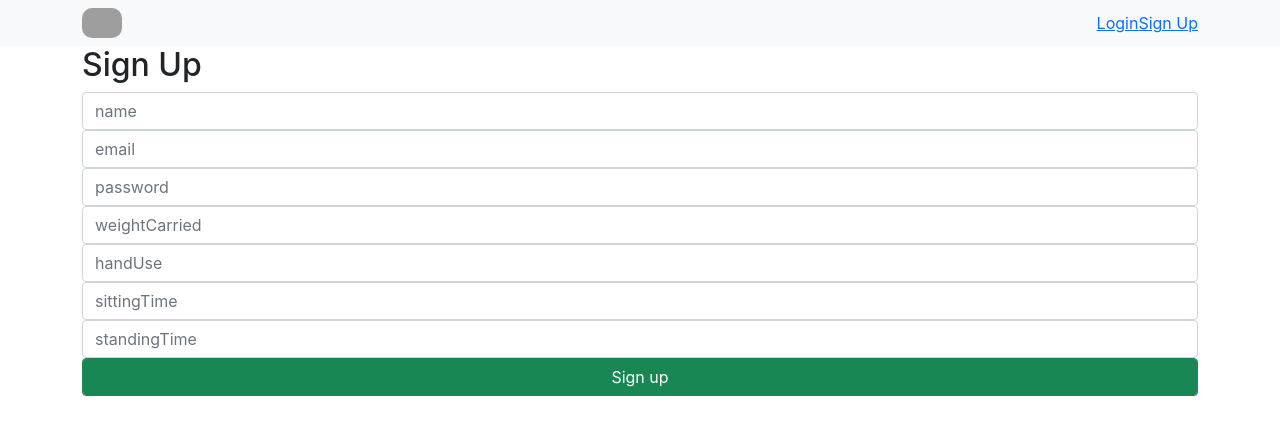
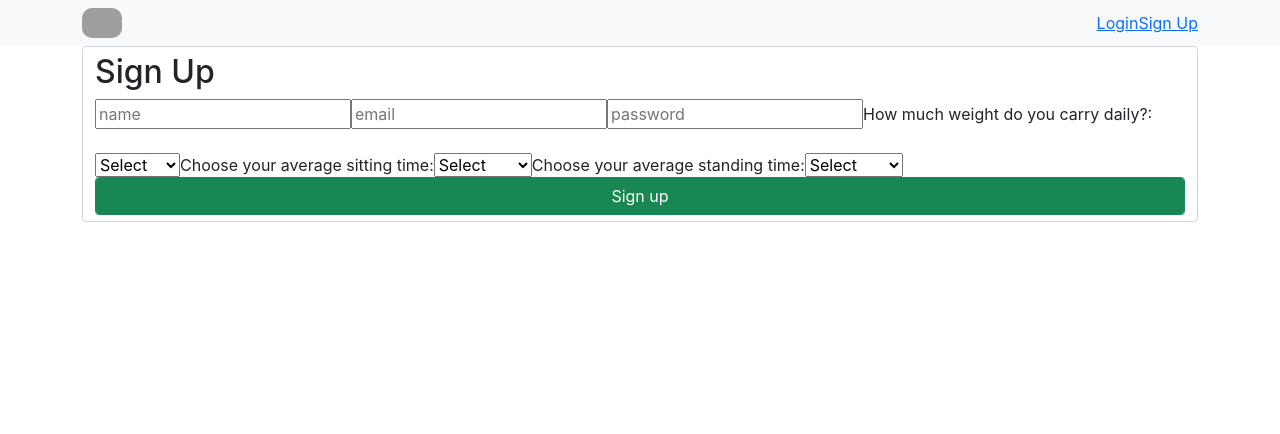
Before and after one commit to paolaagarmun/personalized-stretching-react, a React (Create React App) app: page /signup in a window 1280 px wide. Shown: the top 434 px of the page. Built offline with nearby package versions, Linux system fonts and the light colour scheme; grey boxes are pictures that could not be loaded.

Commit message:
added user profile view

```diff
--- a/src/App.js
+++ b/src/App.js
@@ -11,7 +11,7 @@ import LoginView from './views/LoginView';
 import AuthRoute from './components/AuthRoute'
 import AdminRoute from './components/AdminRoute'
 import UserProfileView from './views/UserProfileView'
-import UserRoutineView from './views/UserRoutineView'
+import UserHomeView from './views/UserHomeView'
 
 function App() {
   return (
@@ -21,15 +21,17 @@ function App() {
         <Route path="/signup" element={<SignupView/>}/>
         <Route path="/login" element={<LoginView/>}/>
         {/* Admin routes */}
-      <Route element={<AdminRoute/>}/>
+        <Route element={<AdminRoute/>}>
           <Route path="/adminHome" element={<AdminHomeView/>}/>
           <Route path="/addExercise" element={<AddExerciseView/>}/>
           <Route path="/addRoutine/:id" element={<AddRoutineView/>} />
           <Route path="/editRoutine/:id" element={<EditRoutineView/>}/>
-      <Route element={<AuthRoute/>}/>
+        </Route>
+        <Route element={<AuthRoute/>}>
           <Route path="/exerciseDetails/:id" element={<ExerciseDetailsView/>}/>
           <Route path="/profile/:id" element={<UserProfileView/>} />
-        <Route path="/routine/:id" element={<UserRoutineView/>} />
+          <Route path="/routine/:id" element={<UserHomeView/>} />
+        </Route>
       </Routes>
 
     </>
--- a/src/components/NavBar.js
+++ b/src/components/NavBar.js
@@ -32,6 +32,7 @@ const NavBar = () => {
                   <a style={{ margin: '8px'}}>
                     Welcome, {user.name}
                   </a>
+                  <Link to={`/profile/${user.id}`}>Profile</Link>
                   <button onClick={logOut} className="btn btn-outline-dark">
                     Sign out
                   </button>
--- a/src/views/SignupView.js
+++ b/src/views/SignupView.js
@@ -9,7 +9,6 @@ const SignupView = () => {
         email: "",
         password: "",
         weightCarried: "",
-        handUse: "",
         sittingTime: "",
         standingTime: ""
     });
@@ -23,13 +22,13 @@ const SignupView = () => {
 
     const handleSubmit = async (event) => {
         event.preventDefault();
+        console.log(user);
         signUpUser(user);
         setUser({
             name: "",
             email: "",
             password: "",
             weightCarried: "",
-            handUse: "",
             sittingTime: "",
             standingTime: ""
         })
@@ -39,7 +38,7 @@ const SignupView = () => {
 
     return (
         <div className="container">
-            <form className="form">
+            <form className="form-control">
                 <h2>Sign Up</h2>
                 <input
                     value={user.name}
@@ -47,7 +46,7 @@ const SignupView = () => {
                     onChange={handleChange}
                     placeholder="name"
                     type="text"
-                    className="form-control"
+
                 />
                 <input
                     value={user.email}
@@ -55,7 +54,7 @@ const SignupView = () => {
                     onChange={handleChange}
                     placeholder="email"
                     type="text"
-                    className="form-control"
+
                 />
                 <input
                     value={user.password}
@@ -63,40 +62,53 @@ const SignupView = () => {
                     onChange={handleChange}
                     placeholder="password"
                     type="password"
-                    className="form-control"
+
                 />
-                <input
-                    value={user.weightCarried}
+                <label>How much weight do you carry daily?:</label>
+                <select
+                    onChange={handleChange}
+                    defaultValue={"title"}
+                    className="mt-4"
                     name="weightCarried"
+                    id="1"
+                >   <option disabled value="title">
+                        Select
+                    </option>
+                    <option value="1-5">1-5lbs</option>
+                    <option value="5-10">5-10lbs</option>
+                    <option value="10-15">10-15lbs</option>
+                    <option value="15+">15+ lbs</option>
+                </select>
+                <label>Choose your average sitting time:</label>
+                <select
                     onChange={handleChange}
-                    placeholder="weightCarried"
-                    type="text"
-                    className="form-control"
-                />
-                <input
-                    value={user.handUse}
-                    name="handUse"
+                    defaultValue={"title"}
+                    className="mt-4"
+                    name="sittingTime"
+                    id="2"
+                >
+                    <option disabled value="title">
+                        Select
+                    </option>
+                    <option value="1-3hr">1-3 hours</option>
+                    <option value="4-6hr">4-6 hours</option>
+                    <option value="7+hr">7+ hours</option>
+                </select>
+                <label>Choose your average standing time:</label>
+                <select
                     onChange={handleChange}
-                    placeholder="handUse"
-                    type="text"
-                    className="form-control"
-                />
-                <input
-                    value={user.sittingTime}
-                    name="sittingTime"
-                    onChange={handleChange}
-                    placeholder="sittingTime"
-                    type="text"
-                    className="form-control"
-                />
-                <input
-                    value={user.standingTime}
+                    defaultValue={"title"}
+                    className="mt-4"
                     name="standingTime"
-                    onChange={handleChange}
-                    placeholder="standingTime"
-                    type="text"
-                    className="form-control"
-                />
+                    id="3"
+                >
+                    <option disabled value="title">
+                        Select
+                    </option>
+                    <option value="1-3">1-3 hours</option>
+                    <option value="4-6">4-6 hours</option>
+                    <option value="7+">7+ hours</option>
+                </select>
                 <button
                     onClick={handleSubmit}
                     className="form-control btn btn-success"
--- a/src/views/UserRoutineView.js
+++ b/src/views/UserHomeView.js
@@ -4,7 +4,7 @@ import {getSingleUserFromApi} from '../services/userService'
 import { Link } from "react-router-dom";
 
 
-const UserRoutineView = () => {
+const UserHomeView = () => {
     const [userLoggedIn, setUserLoggedIn] = useState({})
     const {id} = useParams();
 
@@ -22,17 +22,25 @@ const UserRoutineView = () => {
     return (
 
         <>
-        <h2>My routine:</h2>
-        <div>
-            Notes: {userLoggedIn.routine.notes}
-        </div>
-        <div>
-            <div>Exercise 1</div>
-            <div>Exercise 2</div>
-            <div>Exercise 3</div>
-        </div>
+        <h2>Welcome, {userLoggedIn.name}</h2>
+
+            {!userLoggedIn.routine ?
+                <h4>No routines yet</h4>
+            :
+               <div>
+               <h4>This is your routine</h4>
+               <p>{userLoggedIn.routine.exercise1.name}</p>
+               <p>{userLoggedIn.routine.exercise2.name}</p>
+               <p>{userLoggedIn.routine.exercise3.name}</p>
+               <p>{userLoggedIn.routine.notes}</p>
+
+                </div>
+
+            }
+
+
         </>
     )
 }
 
-export default UserRoutineView;
+export default UserHomeView;
--- a/src/views/UserProfileView.js
+++ b/src/views/UserProfileView.js
@@ -1,7 +1,33 @@
+import { useState, useEffect } from "react";
+import { useParams } from "react-router";
+import {getSingleUserFromApi} from '../services/userService'
+
+//get a single user
+//display their profile - name, answer to questions
+
 const UserProfileView = () => {
+    const [userLoggedIn, setUserLoggedIn] = useState({})
+    const { id } = useParams();
+
+    useEffect(() => {
+        getUser();
+    }, [])
+
+    const getUser = async () => {
+        const response = await getSingleUserFromApi(id)
+        setUserLoggedIn(response.data);
+    }
+
     return (
         <>
-        <div>User Profile Card</div>
+        {userLoggedIn.name}
+        <br/>
+        {userLoggedIn.weightCarried}
+        <br/>
+        {userLoggedIn.sittingTime}
+        <br/>
+        {userLoggedIn.standingTime}
+
         </>
     )
 }
```
Also changed, not shown: src/components/UserProfileCard.js (deleted, +0 -16 lines). Lines whose indentation alone changed are shown as unchanged.
